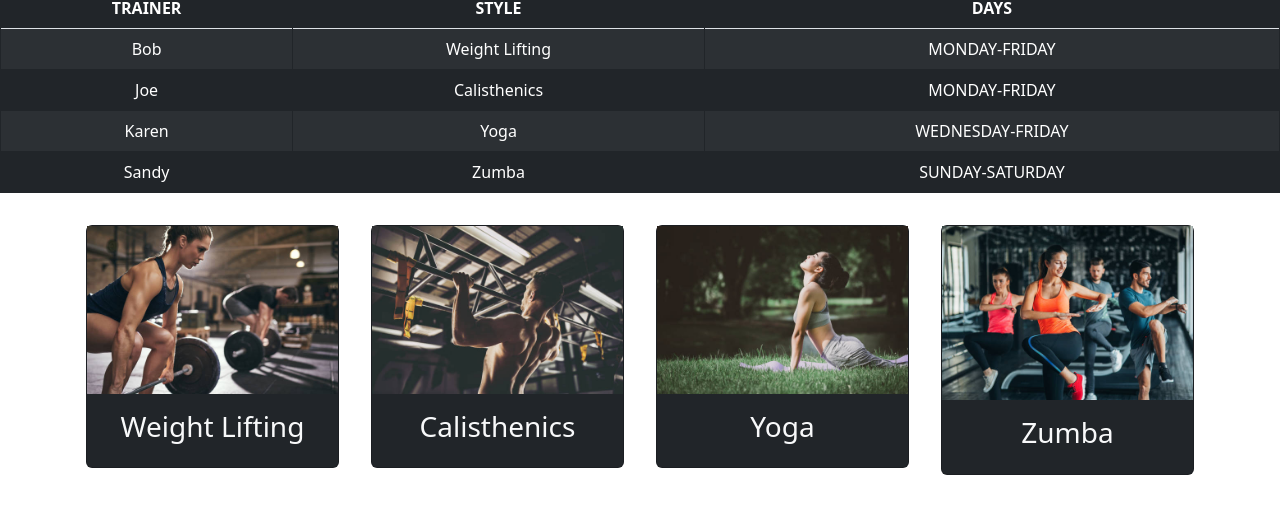
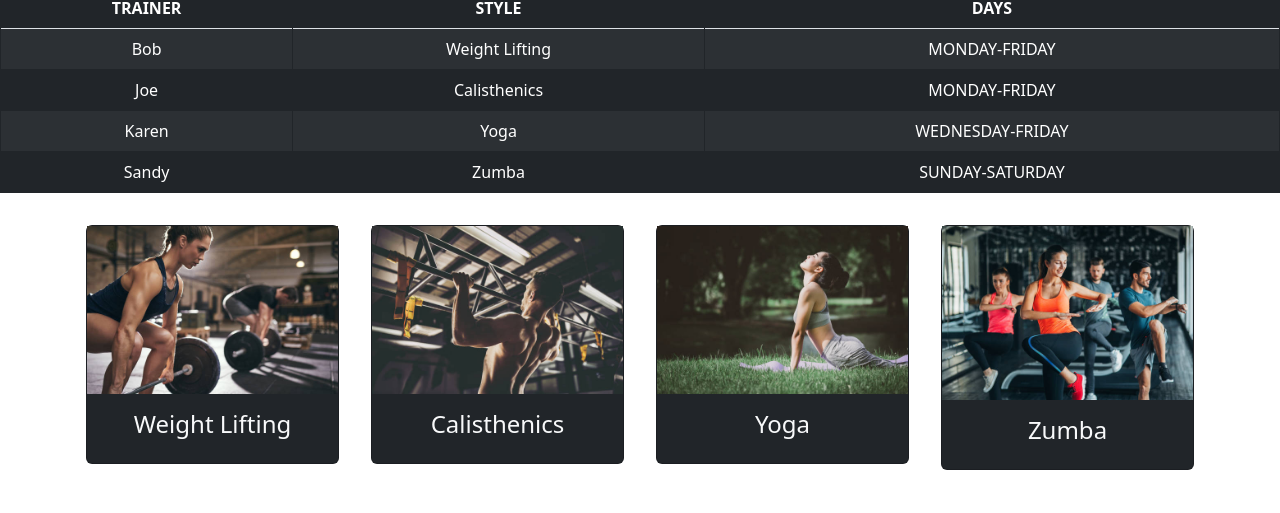
Before and after one commit to owenbn1/Fitness-Hub, a website: page Fitness-Hub/trainers.html in a window 1280 px wide. Shown: the part 115-628 px from the top of the page. Drawn offline with nearby package versions, Linux system fonts and the light colour scheme.

Commit message:
fixed card heading

```diff
--- a/Fitness-Hub/trainers.html
+++ b/Fitness-Hub/trainers.html
@@ -101,7 +101,7 @@
     <div class="d-flex">
         <!--made the card be d-flex so it can we able to adapt to the width of device
              screen-->
-      <div class="container text-center ">
+      <div class="container text-center">
         <!--this just centers all the text-->
         <div class="row">
             <!--this will allow it to be in a row while its in desktop mode-->
@@ -111,16 +111,16 @@
             <div id="card-1" class="card bg-dark text-light">
               <img src="images/weight-lifting.jpg" alt="" width="100%" />
               <!--added image in the card and made it fit to 100% in the container-->
-              <div class="card-body">
-                <h3 class="card-title">Weight Lifting</h3>
+              <div class="card-body ">
+                <h4 class="card-title">Weight Lifting</h4>
               </div>
             </div>
           </div>
           <div class="col-md p-3">
             <div id="card-2" class="card bg-dark text-light">
               <img src="images/calisthenics.jpg" alt="" width="100%" />
-              <div class="card-body">
-                <h3 class="card-title">Calisthenics</h3>
+              <div class="card-body ">
+                <h4 class="card-title">Calisthenics</h4>
               </div>
             </div>
           </div>
@@ -128,7 +128,7 @@
             <div id="card-3" class="card bg-dark text-light">
               <img src="images/yoga.jpg" alt="" width="100%" />
               <div class="card-body">
-                <h3 class="card-title">Yoga</h3>
+                <h4 class="card-title">Yoga</h4>
               </div>
             </div>
           </div>
@@ -136,7 +136,7 @@
             <div id="card-4" class="card bg-dark text-light">
               <img src="images/zumba.jpg" alt="" width="100%" />
               <div class="card-body">
-                <h3 class="card-title">Zumba</h3>
+                <h4 class="card-title">Zumba</h4>
               </div>
             </div>
           </div>
```
